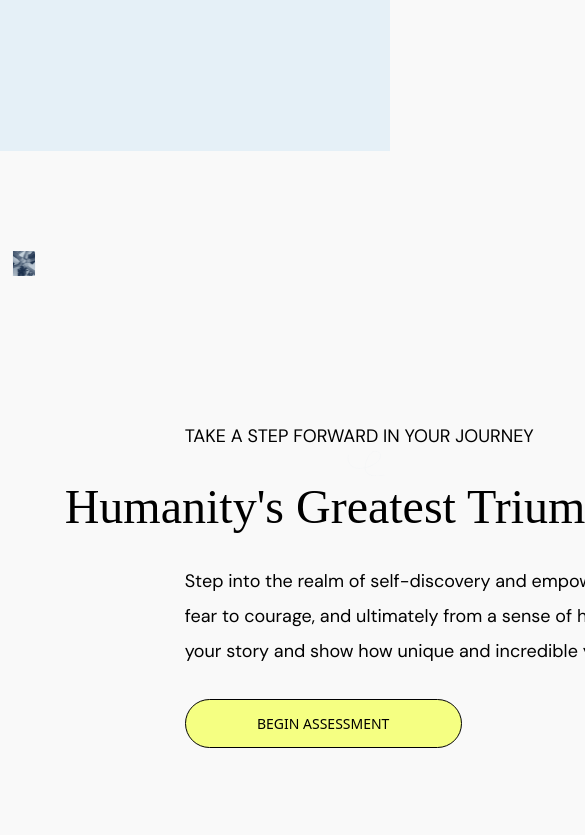
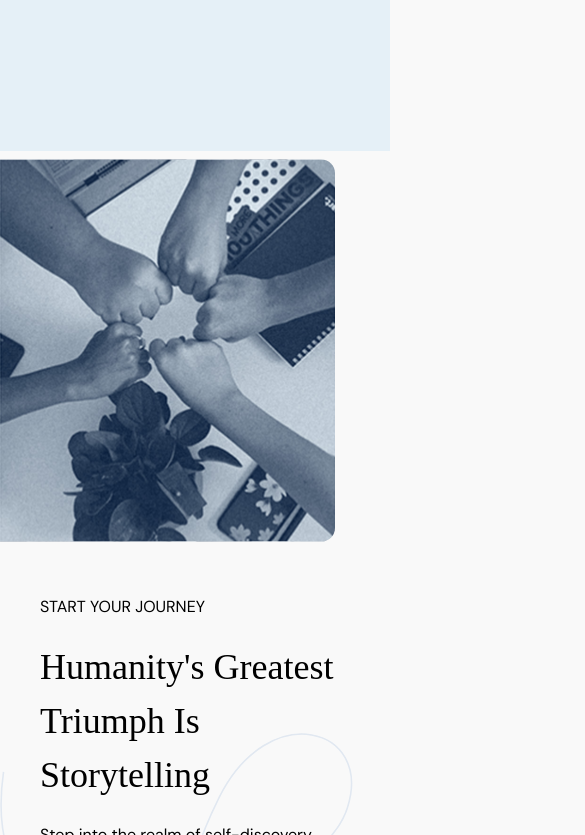
Before and after one commit to cherryontech/JourneyWise, a React (Vite) app in the folder app/: page / in a window 390 px wide. Shown: the part 2729-3564 px from the top of the page, 585 px wide, since content can reach past the window. Built offline with nearby package versions, Linux system fonts and the light colour scheme; a web font is replaced by a local one.

Commit message:
fixed storytelling's responsiveness

```diff
--- a/app/src/components/homepage/Storytelling.jsx
+++ b/app/src/components/homepage/Storytelling.jsx
@@ -1,21 +1,21 @@
 import React from 'react'
-import { useState } from 'react';
 import Buttons from '../Buttons/Buttons'
 import useShowSecNotice from '../../Hook/useShowSecNotice';
+import './storytelling-custom.css'
 
 const Storytelling = () => {
   const [handleClick , ShowSecNotice] = useShowSecNotice();
   return (
-    <div id="storytelling" className="flex flex-row mt-[100px] mb-[113px]">
-      <img src="/Rectangle 181.svg" className="relative z-0" alt="A close up of five different fists joining together in a circle." />
-      <section className="ml-[137px]">
-        <p className="text-[18px] mt-[172px] mr-[200px] not-italic">TAKE A STEP FORWARD IN YOUR JOURNEY</p>
-        <h3 className="text-[48px] mt-[21px] mr-[100px] not-italic font-normal leading-normal relative z-0" >Humanity's Greatest Triumph Is Storytelling</h3>
-        <p className="mt-[21px] mr-[32px] text-[18px] not-italic font-normal leading-[35px] relative z-0">Step into the realm of self-discovery and empower yourself. It's time to shift from self-doubt to confidence, from fear to courage, and ultimately from a sense of helplessness to redefining your narrative. Let us redefine how you tell your story and show how unique and incredible you are. </p>
-        <Buttons rounded primary className="w-[277px] h=[45px] text-[14px] px-[60px] py-[13px] mt-[30px] relative z-0"  onClick = {handleClick}>BEGIN ASSESSMENT</Buttons>
+    <div id="storytelling" className="storytelling-custom">
+      <img id="storytellingRectangle" src="/Rectangle 181.svg" alt="A close up of five different fists joining together in a circle." />
+      <section id="storysection">
+        <p id="storypjourney">START YOUR JOURNEY</p>
+        <h3 id="storyh3" >Humanity's Greatest Triumph Is Storytelling</h3>
+        <p id="storyptext">Step into the realm of self-discovery and empower yourself. It's time to shift from self-doubt to confidence, from fear to courage, and ultimately from a sense of helplessness to redefining your narrative. Let us redefine how you tell your story and show how unique and incredible you are. </p>
+        <Buttons rounded primary className="w-[277px] h=[45px] text-[14px] px-[60px] py-[13px] mt-[30px] relative z-0"  onClick = {handleClick}>LET'S BEGIN</Buttons>
         <ShowSecNotice/>
       </section>
-      <img src="/Vector 929.svg" className="ml-[-850px] mt-[200px] relative z-[-2]" alt="A swirly decoration behind the text." />
+      <img id="storyvector" src="/Vector 929.svg" alt="A swirly decoration behind the text." />
     </div>
   )
 }
--- /dev/null
+++ b/app/src/components/homepage/storytelling-custom.css
@@ -0,0 +1,90 @@
+#storytelling {
+  display: flex;
+  flex-direction: row;
+  margin-top: 100px;
+  margin-bottom: 113px;
+}
+
+#storytellingRectangle {
+  width: 710px;
+  height: 810px;
+  position: relative;
+  z-index: 0;
+}
+
+#storysection {
+  margin-left: 138px;
+}
+
+#storypjourney {
+  font-size: 18px;
+  margin-top: 150px;
+  margin-right: 200px;
+}
+
+#storyh3 {
+  font-size: 48px;
+  margin-top: 21px;
+  margin-right: 700px;
+  position: relative;
+  z-index: 0;
+}
+
+#storyptext {
+  font-size: 18px;
+  margin-right: 600px;
+  margin-top: 21px;
+  position: relative;
+  z-index: 0;
+}
+
+#storyvector {
+  width: 995px;
+  height: 686px;
+  margin-left: -1550px;
+  margin-top: 10px;
+  position: relative;
+  z-index: -2;
+}
+
+@media (max-width: 480px) {
+
+  #storytelling {
+    display: flex;
+    flex-direction: column;
+  }
+
+  #storytellingRectangle {
+    width: 335px;
+    height: 469px;
+    margin-top: -135px;
+  }
+
+  #storysection {
+    margin-left: 40px;
+  }
+
+  #storypjourney {
+    font-size: 16px;
+    margin-right: 0px;
+    margin-top: 10px;
+  }
+
+  #storyh3 {
+    font-size: 36px;
+    margin-left: 0px;
+    margin-right: 40px;
+  }
+
+  #storyptext {
+    font-size: 16px;
+    margin-right: 65px;
+  }
+
+  #storyvector {
+    width: 583px;
+    height: 402px;
+    margin-left: 0px;
+    margin-top: -450px;
+  }
+}
```
